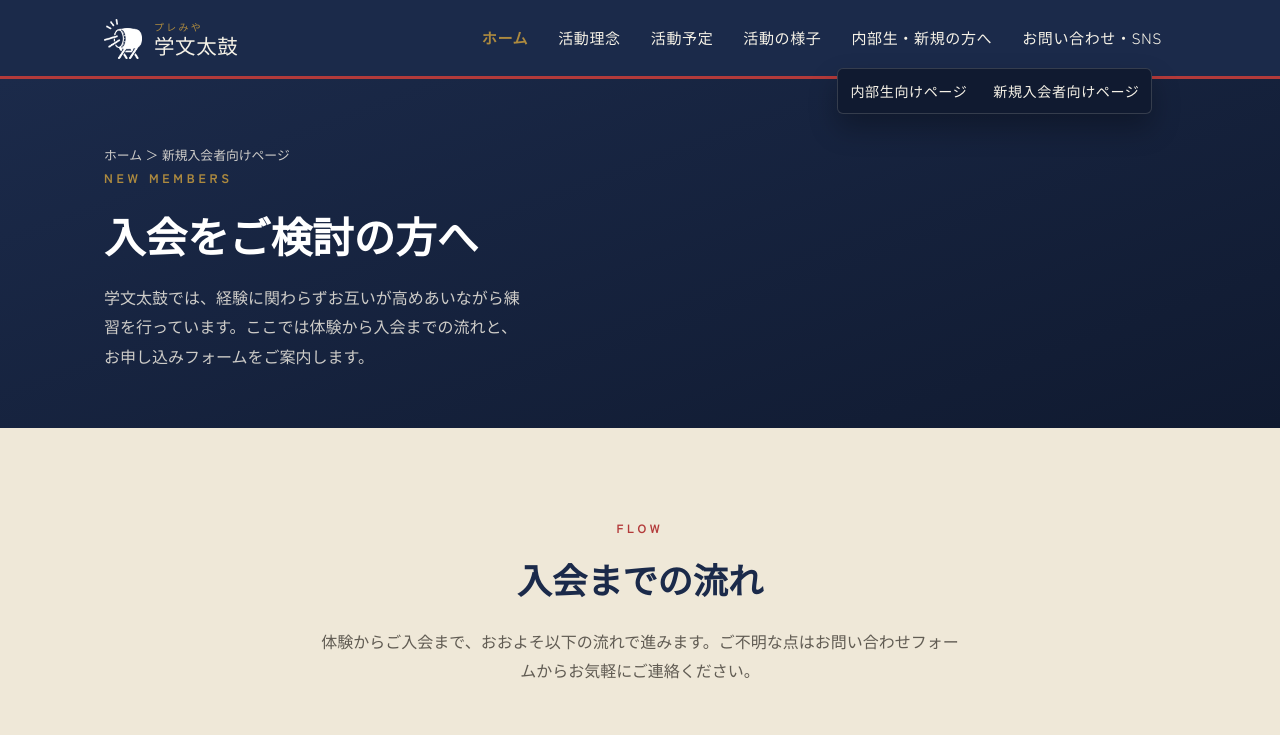
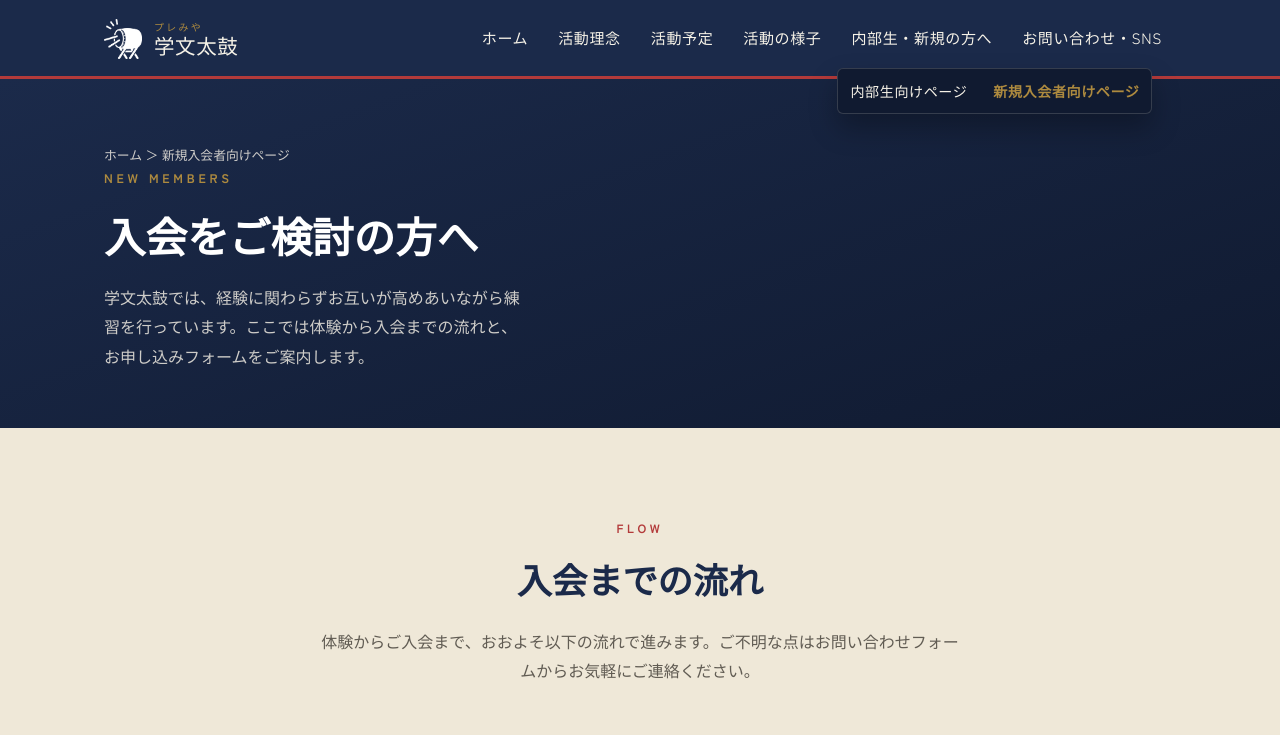
Before and after one commit to gakudrums2026-hub/official-website, a plain HTML site: page newcomers.html in a window 1280 px wide. Both pictures are taken after a click on the link "内部生・新規の方へ". Shown: the top 735 px of the page. Drawn offline with Linux system fonts and the light colour scheme.

Commit message:
Update newcomers.html

```diff
--- a/newcomers.html
+++ b/newcomers.html
@@ -28,7 +28,7 @@
 
     <nav class="main-nav" id="mainNav" aria-label="グローバルナビゲーション">
       <ul>
-        <li><a href="index.html" aria-current="page">ホーム</a></li>
+        <li><a href="index.html">ホーム</a></li>
         <li><a href="philosophy.html">活動理念</a></li>
         <li><a href="schedule.html">活動予定</a></li>
         <li><a href="activities.html">活動の様子</a></li>
@@ -36,7 +36,7 @@
           <a href="#">内部生・新規の方へ</a>
           <ul class="dropdown">
             <li><a href="members.html">内部生向けページ</a></li>
-            <li><a href="newcomers.html">新規入会者向けページ</a></li>
+            <li><a href="newcomers.html" aria-current="page">新規入会者向けページ</a></li>
           </ul>
         </li>
         <li><a href="contact.html">お問い合わせ・SNS</a></li>
```
